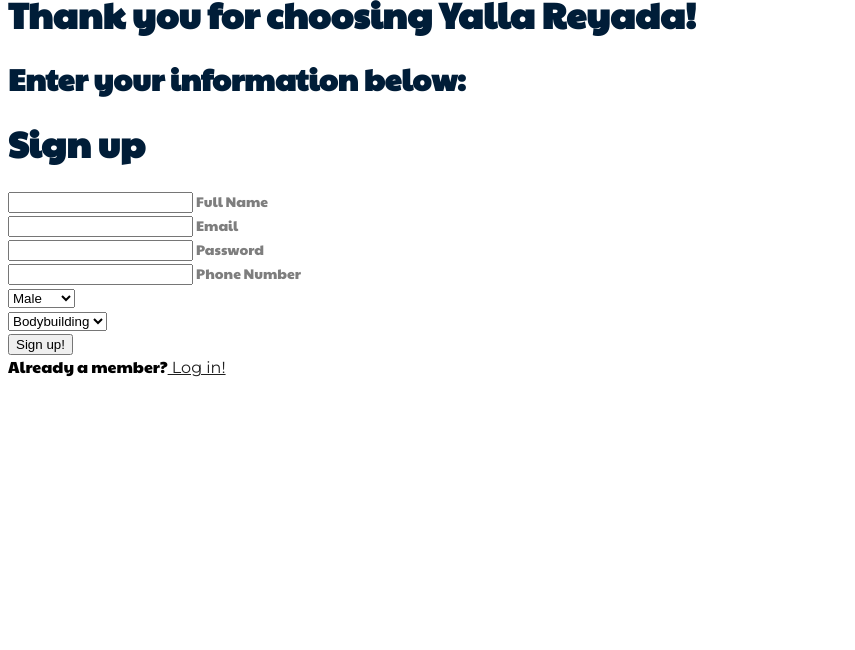
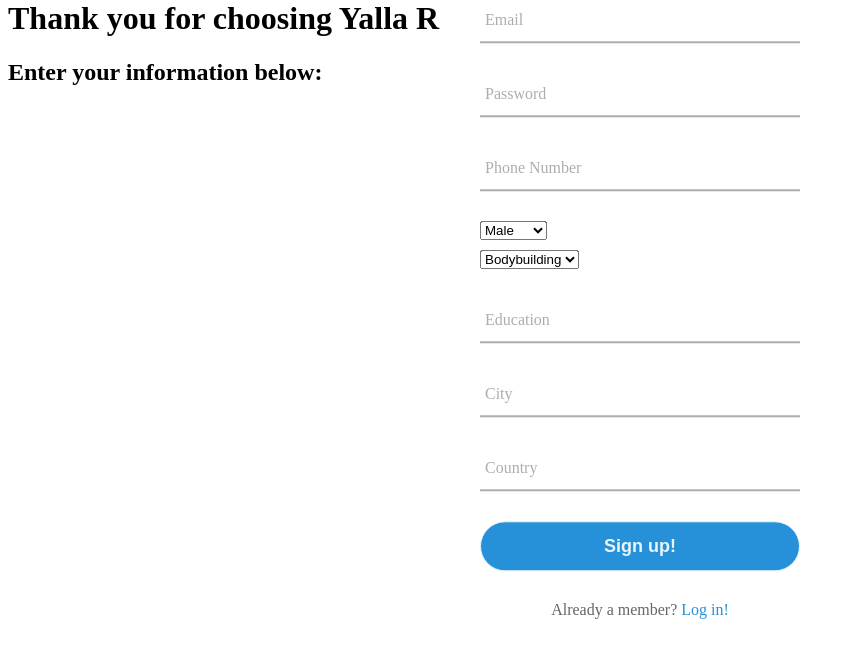
Before and after one commit to noamco23-meet/meet2022-case-study-project-yalla-reyada, a Flask app: page /signup_trainer in a window 1280 px wide. Shown: the part 367-1017 px from the top of the page, without its empty margins (0-855 px from the left). Before the commit the page ends 744 px from the top, so only its background shows below. Run offline with Flask 2, Linux system fonts and the light colour scheme.

Commit message:
connecting app.py to signup_trainer.html

```diff
--- a/app.py
+++ b/app.py
@@ -25,7 +25,7 @@ TRAINING_TYPES = ['Bodybuilding', 'Fitness', 'Yoga', 'Job Training', 'Other']
 
 @app.route('/', methods=['GET', 'POST'])
 def start():
-    return render_template('index.html')
+    return render_template('about.html')
 
 
 @app.route('/select_signup', methods=['GET', 'POST'])
@@ -43,17 +43,18 @@ def signup_trainer():
         phone_number = request.form['phone_number']
         sex = request.form.get('sex')
         city = request.form['city']
+        country = request.form['country']
         target = request.form['target']
         training_type = request.form.get('training_type')
-        experience = request.form['experience']
+        education = request.form['education']
 
 
         try:
             login_session['user'] = auth.create_user_with_email_and_password(email, password)
             user = {
                 "email": email, "password": password, "name": name, "phone_number": phone_number,
-                "sex": sex, "city": city, "target": target, "training_type": training_type,
-                "experience": experience
+                "sex": sex, "city": city, "country":country, "target": target, "training_type": training_type,
+                "education": education
                 }
             db.child("Users").child("Trainers").child(login_session['user']['localId']).set(user)
             return redirect(url_for('for_you_trainer'))
--- /dev/null
+++ b/static/css/signup.css
@@ -0,0 +1,128 @@
+
+.center{
+    position: absolute;
+    top:75%;
+    left: 50%;
+    transform: translate(-50%,-50%);
+    width: 400px;
+    background-color: white;
+    border-radius: 10px ;
+}
+
+.center h1{
+    text-align: center;
+    padding: 0 0 20px 0;
+    border-bottom: 1px solid silver;
+}
+
+.center form{
+    padding: 0 40px;
+    box-sizing: border-box;
+
+}
+
+form .txt_field{
+    position: relative;
+    border-bottom: 2px solid #adadad;
+    margin: 30px 0;
+}
+
+.txt_field input{
+    width: 100%;
+    height: 40px;
+    font-size: 16px;
+    border: none;
+    background: none;
+    outline: none;
+}
+
+.txt_field label{
+    position: absolute;
+    top: 50%;
+    left: 5px;
+    color: #adadad;
+    transform: translateY(-50%);
+    font-size: 16px;
+    pointer-events: none;
+    transition: .5s;
+}
+
+.txt_field span::before{
+    content:'';
+    position:absolute;
+    top: 40px;
+    left: 0;
+    width: 0%;
+    height: 2px;
+    background: #2691d9;
+    transition: .5s;
+}
+
+.txt_field input:focus ~ label,
+.txt_field input:valid ~ label {
+    top:-5px;
+    color: #2691d9;
+}
+
+.txt_field input:focus ~ span::before,
+.txt_field input:valid ~ span::before{
+    width: 100%;
+}
+
+form .select_field{
+    margin-top:10px;
+
+}
+
+.forgot_password {
+    margin: -5px 0 20px 5px;
+    color: #a6a6a6;
+    cursor:pointer;
+}
+
+.forgot_password a{
+    color: #a6a6a6;
+    text-decoration: none;
+}
+
+.forgot_password:hover{
+    text-decoration: underline;
+}
+
+input[type="submit"]{
+    width:100%;
+    height:50px;
+    border: 1px solid;
+    background: #2691d9;
+    border-radius: 25px;
+    font-size: 18px;
+    color: #e9f4fb;
+    font-weight: 700;
+    cursor: pointer;
+    outline: none;
+}
+
+input[type="submit"]:hover{
+    border-color: #2691d9;
+    transition: .5s;
+}
+
+.signup_link{
+    margin: 30px 0;
+    text-align: center;
+    font-size: 16px;
+    color: #666666;
+}
+
+.signup_link a{
+    color: #2691d9;
+    text-decoration: none;
+}
+
+.signup_link a:hover{
+text-decoration: underline;
+}
+
+.select_option {
+   color: #009688;
+}
--- a/templates/index.html
+++ b/templates/index.html
@@ -43,7 +43,7 @@
                             <div class="col-xl-3 col-lg-2">
                                 <div class="logo">
                                     <a href="index.html">
-                                        <img src="static/img/logo.png" alt="">
+                                        <img src="static/img/yalla_reyada_logo.jpg" alt="">
                                     </a>
                                 </div>
                             </div>
--- a/templates/signup_trainer.html
+++ b/templates/signup_trainer.html
@@ -2,7 +2,7 @@
 <html lang="en">
 <head>
     <meta charset="UTF-8">
-    <link rel="stylesheet" href="../static/css/style.css">
+    <link rel="stylesheet" href="../static/css/signup.css">
     <title></title>
 </head>
 <body>
@@ -58,6 +58,21 @@
                     {% endfor %}
                 </select>
             </div>
+            <div class="txt_field">
+                <input type="text" name="education" required>
+               <span></span>
+                <label>Education</label>
+            </div>
+            <div class="txt_field">
+                <input type="text" name="city" required>
+               <span></span>
+                <label>City</label>
+            </div>
+            <div class="txt_field">
+                <input type="text" name="country" required>
+               <span></span>
+                <label>Country</label>
+            </div>
             <input type="submit" value="Sign up!">
         </form>
         <div class="signup_link">Already a member?<a href="/"> Log in!</a></div>
```
Also changed, not shown: static/img/yalla_reyada_logo.jpg (added).
